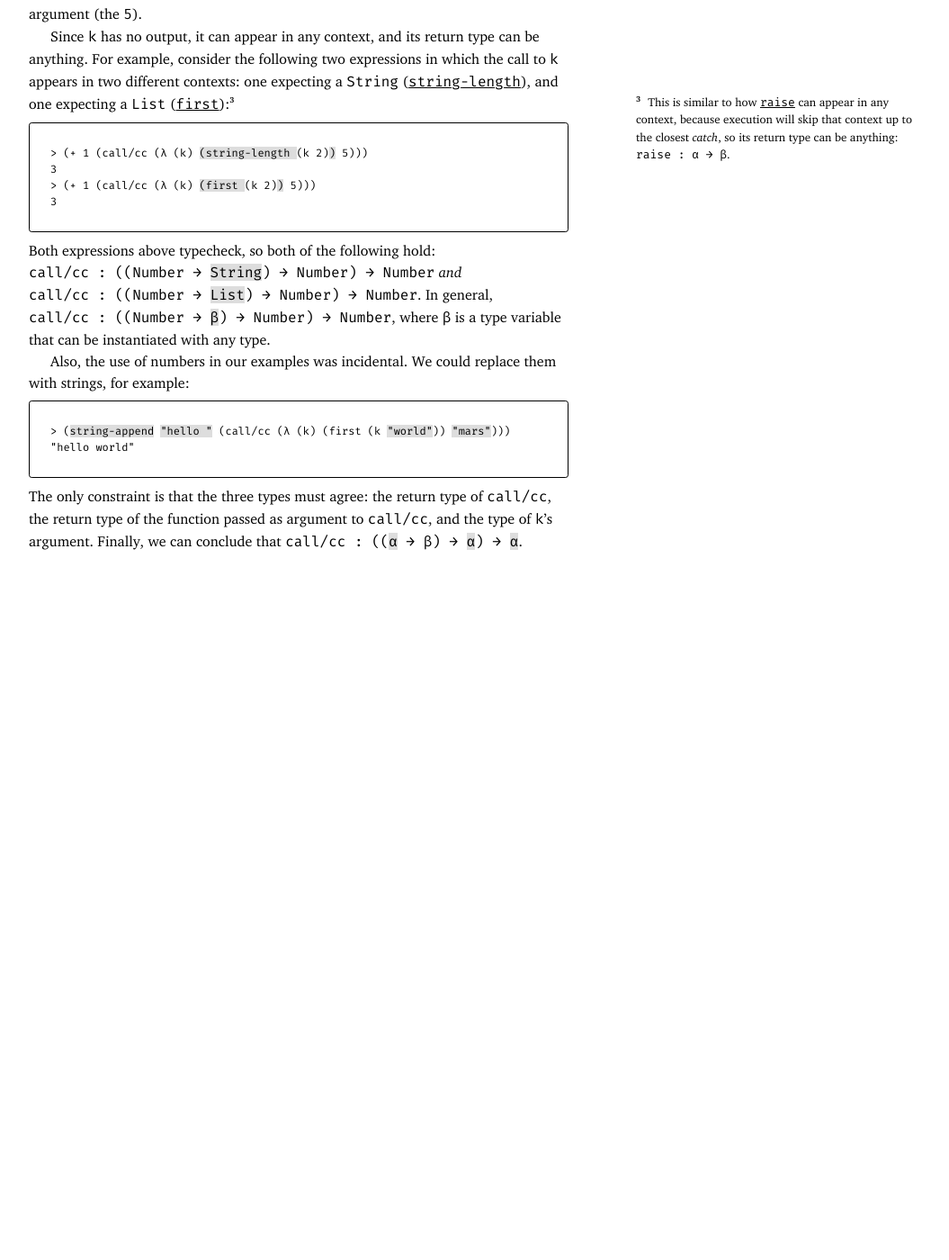
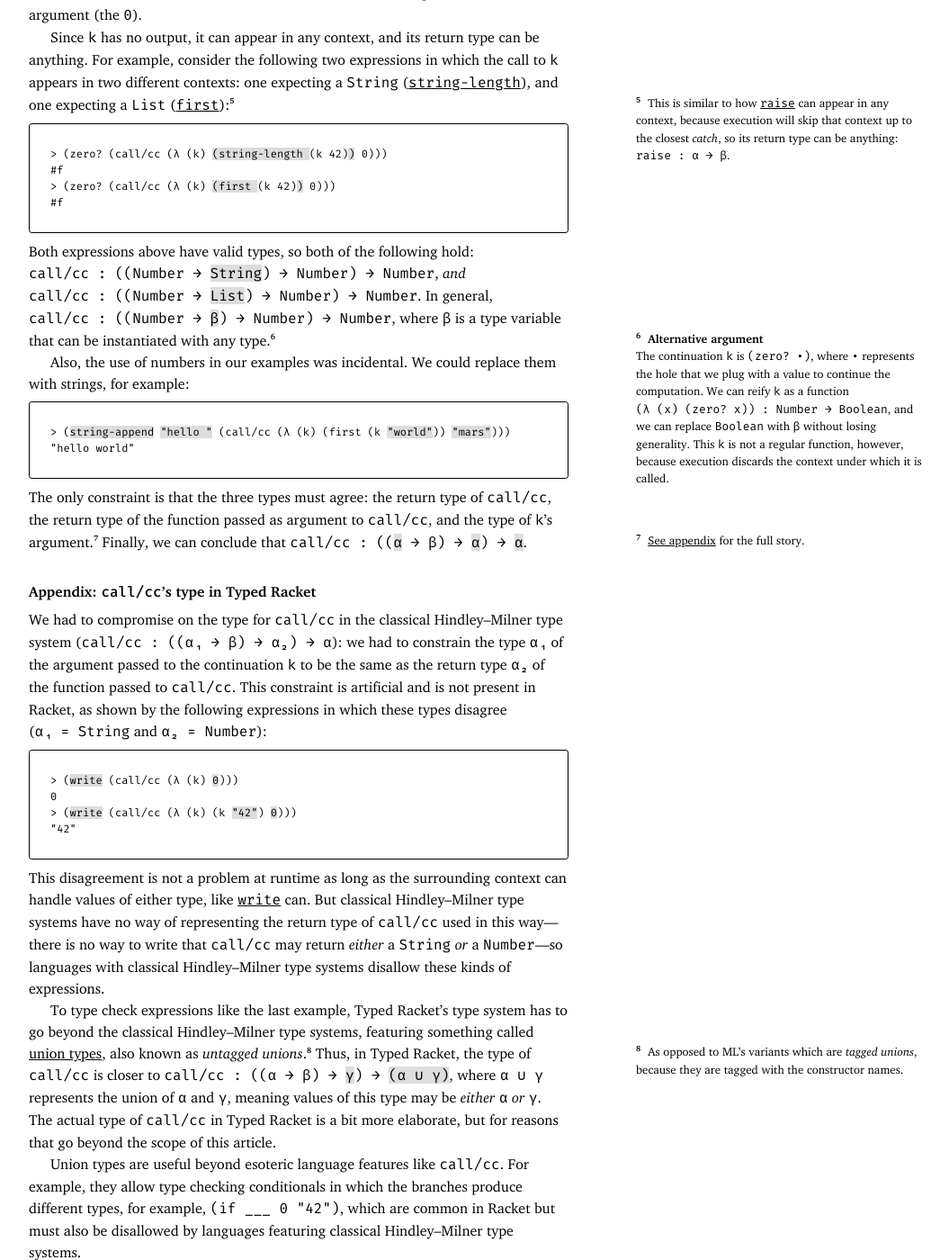
Before and after one commit to leafac/leafac.com, a Jekyll site: the page built from prose/understanding-the-type-of-call-cc/index.md, in a window 1280 px wide and 1400 px high, scrolled down 1412 px. Shown: the whole window at 90% size, without its empty margins (108-1163 px from the left). Built offline with Jekyll 4.4.1, drawn with Linux system fonts in a browser that asks for light colours; before the commit the page ends 2042 px from its top, so only the background shows below that; some of the changed text lies outside the part shown.

Commit message:
Revise call/cc

````diff
--- a/prose/understanding-the-type-of-call-cc/index.md
+++ b/prose/understanding-the-type-of-call-cc/index.md
@@ -8,53 +8,53 @@
 **Pre-requisites**: First-class continuations and `call/cc` (this article does not cover what they are, how they work, or why they are useful, only their type); and reading [Racket](https://www.racket-lang.org) code.
 </aside>
 
-The function [`call/cc`](https://docs.racket-lang.org/reference/cont.html#%28def._%28%28lib._racket%2Fprivate%2Fmore-scheme..rkt%29._call%2Fcc%29%29) (short for [`call-with-current-continuation`](https://docs.racket-lang.org/reference/cont.html#%28def._%28%28quote._~23~25kernel%29._call-with-current-continuation%29%29)) has type `call/cc : ((α → β) → α) → α`, where `α` and `β` are type variables that can be instantiated with any type. This type is interesting, particularly in [how it relates to logic](https://en.wikipedia.org/wiki/Call-with-current-continuation#Relation_to_non-constructive_logic), but like most topics surrounding first-class continuations, it is unintuitive. In this short article, we derive `call/cc`’s type step-by-step by using [Racket](https://www.racket-lang.org) expressions as examples.<label class="margin-note"><input type="checkbox"><span markdown="1">Racket is dynamically typed, but we can reason about static types with it. In [Typed Racket](https://docs.racket-lang.org/ts-guide/) the type of `call/cc` is a bit more elaborate, but for reasons that are beyond the scope of this article.</span></label>
+In classical Hindley–Milner type systems,<label class="margin-note"><input type="checkbox"><span markdown="1">For example, the core of the type systems in ML and Haskell.</span></label> the function [`call/cc`](https://docs.racket-lang.org/reference/cont.html#%28def._%28%28lib._racket%2Fprivate%2Fmore-scheme..rkt%29._call%2Fcc%29%29) (short for [`call-with-current-continuation`](https://docs.racket-lang.org/reference/cont.html#%28def._%28%28quote._~23~25kernel%29._call-with-current-continuation%29%29)) has type `call/cc : ((α → β) → α) → α`, where `α` and `β` are type variables that can be instantiated with any type. This type is interesting, particularly in [how it relates to logic](https://en.wikipedia.org/wiki/Call-with-current-continuation#Relation_to_non-constructive_logic), but like most topics surrounding first-class continuations, it is unintuitive. In this short article, we derive `call/cc`’s type step-by-step by using [Racket](https://www.racket-lang.org) expressions as examples.<label class="margin-note"><input type="checkbox"><span markdown="1">Racket is dynamically typed, but we can use it to reason about static types as well. In [Typed Racket](https://docs.racket-lang.org/ts-guide/) the type of `call/cc` is a bit more elaborate, [see appendix](#appendix-callccs-type-in-typedracket).</span></label>
 
 We start with a simple expression:
 
 ```racket
-> (+ 1 5)
-6
+> (zero? 0)
+#t
 ```
 
-We can surround the `5` in this expression with an use of `call/cc` without changing its output:
+We can surround the `0` in this expression with an use of `call/cc` without changing its output:
 
 <pre>
-> (+ 1 <mark>(call/cc (λ (k) </mark>5<mark>))</mark>)
-6
+> (zero? <mark>(call/cc (λ (k) </mark>0<mark>))</mark>)
+#t
 </pre>
 
 The meaning of the expression is preserved because `(call/cc (λ (k) e))` is the same as `e` when `e` does not reference `k`: `call/cc` calls `(λ (k) e)` with the current continuation as `k`, but `e` ignores it. This example reveals three parts of `call/cc`’s type:
 
 1. `call/cc` is being applied, so it is a function: `call/cc : ___ → ___`.<label class="margin-note"><input type="checkbox"><span markdown="1">The placeholders `___` represent parts of the type that we do not know yet.</span></label>
-2. `call/cc` returns `5`, a number, so <code>call/cc : ___ → <mark>Number</mark></code>.
-3. `call/cc` receives a function as argument, `(λ (k) 5) : ___ → Number`, so <code>call/cc : <mark>(___ → Number)</mark> → Number</code>.
+2. `call/cc` returns `0`, a number, so <code>call/cc : ___ → <mark>Number</mark></code>.
+3. `call/cc` receives a function as argument, `(λ (k) 0) : ___ → Number`, so <code>call/cc : <mark>(___ → Number)</mark> → Number</code>.
 
-To fill in the blank we need an expression that uses `k`. But we do not want to change the return type of the function passed as `call/cc`’s argument, so we use `k` before the `5`, for example:
+To fill in the blank we need an expression that uses `k`. But we do not want to change the return type of the function passed as `call/cc`’s argument, so we use `k` before the `0`, for example:
 
 <pre>
-> (+ 1 (call/cc (λ (k) <mark>(k 2)</mark> 5)))
-3
+> (zero? (call/cc (λ (k) <mark>(k 42)</mark> 0)))
+#f
 </pre>
 
-This changed the output from `6` to `3`, because `(k 2)` takes execution back to the outer addition, skipping over the remainder of the function passed as `call/cc`’s argument (the remainder being just the `5` in this case). This expression is equivalent to `(+ 1 2)`, and it reveals two other parts of `call/cc`’s type:
+This changed the output from `#t` to `#f`, because `(k 42)` takes execution back to the outer addition, skipping over the remainder of the function passed as `call/cc`’s argument (the remainder being just the `0` in this case). This expression is equivalent to `(zero? 42)`, and it reveals two other parts of `call/cc`’s type:
 
 1. `k` is being applied, so it is a function: <code>call/cc : (<mark>(___ → ___)</mark> → Number) → Number</code>.
 2. `k` is called with a number: <code>call/cc : ((<mark>Number</mark> → ___) → Number) → Number</code>.
-   It is not a coincidence that these three types agree (in our example, they are all `Number`): if `k` is called, then `call/cc` returns the argument to `k`, and if `k` is not called, then `call/cc` returns the same as the function that was passed to it.
+   It is not a coincidence that these three types agree (in our example, they are all `Number`): if `k` is called, then `call/cc` returns the argument to `k`, and if `k` is not called, then `call/cc` returns the same as the function that was passed to it.<label class="margin-note"><input type="checkbox"><span markdown="1">[See appendix](#appendix-callccs-type-in-typedracket) for the full story.</span></label>
 
-The final blank is `k`’s return type, and to fill it we have to explore how `k`’s output may be used. But `k` is not a regular function, it is a first-class continuation produced by `call/cc`. *A first-class continuation does not return; it has no output*. When we call `k`, execution resumes on the surrounding of the call to `call/cc` and never returns. For example, when we call `k` in the previous expression, execution resumes on the outer addition and never returns to the rest of the function that was passed as `call/cc`’s argument (the `5`).
+The final blank is `k`’s return type, and to fill it we have to explore how `k`’s output may be used. But `k` is not a regular function, it is a first-class continuation produced by `call/cc`. *A first-class continuation does not return; it has no output*. When we call `k`, execution resumes on the surrounding of the call to `call/cc` and never returns. For example, when we call `k` in the previous expression, execution resumes on the outer addition and never returns to the rest of the function that was passed as `call/cc`’s argument (the `0`).
 
 Since `k` has no output, it can appear in any context, and its return type can be anything. For example, consider the following two expressions in which the call to `k` appears in two different contexts: one expecting a `String` ([`string-length`](https://docs.racket-lang.org/reference/strings.html#%28def._%28%28quote._~23~25kernel%29._string-length%29%29)), and one expecting a `List` ([`first`](https://docs.racket-lang.org/reference/pairs.html#%28def._%28%28lib._racket%2Flist..rkt%29._first%29%29)):<label class="margin-note"><input type="checkbox"><span markdown="1">This is similar to how [`raise`](https://docs.racket-lang.org/reference/exns.html#%28def._%28%28quote._~23~25kernel%29._raise%29%29) can appear in any context, because execution will skip that context up to the closest *catch*, so its return type can be anything: `raise : α → β`.</span></label>
 
 <pre>
-> (+ 1 (call/cc (λ (k) <mark>(string-length </mark>(k 2)<mark>)</mark> 5)))
-3
-> (+ 1 (call/cc (λ (k) <mark>(first </mark>(k 2)<mark>)</mark> 5)))
-3
+> (zero? (call/cc (λ (k) <mark>(string-length </mark>(k 42)<mark>)</mark> 0)))
+#f
+> (zero? (call/cc (λ (k) <mark>(first </mark>(k 42)<mark>)</mark> 0)))
+#f
 </pre>
 
-Both expressions above typecheck, so both of the following hold: <code>call/cc : ((Number → <mark>String</mark>) → Number) → Number</code> *and* <code>call/cc : ((Number → <mark>List</mark>) → Number) → Number</code>. In general, <code>call/cc : ((Number → <mark>β</mark>) → Number) → Number</code>, where `β` is a type variable that can be instantiated with any type.
+Both expressions above have valid types, so both of the following hold: <code>call/cc : ((Number → <mark>String</mark>) → Number) → Number</code>, *and* <code>call/cc : ((Number → <mark>List</mark>) → Number) → Number</code>. In general, <code>call/cc : ((Number → <mark>β</mark>) → Number) → Number</code>, where `β` is a type variable that can be instantiated with any type.<label class="margin-note"><input type="checkbox"><span markdown="1">**Alternative argument**<br/>The continuation `k` is `(zero? •)`, where `•` represents the hole that we plug with a value to continue the computation. We can reify `k` as a function `(λ (x) (zero? x)) : Number → Boolean`, and we can replace `Boolean` with `β` without losing generality. This `k` is not a regular function, however, because execution discards the context under which it is called.</span></label>
 
 Also, the use of numbers in our examples was incidental. We could replace them with strings, for example:
 
@@ -63,5 +63,28 @@
 "hello world"
 </pre>
 
-The only constraint is that the three types must agree: the return type of `call/cc`, the return type of the function passed as argument to `call/cc`, and the type of `k`’s argument.
+The only constraint is that the three types must agree: the return type of `call/cc`, the return type of the function passed as argument to `call/cc`, and the type of `k`’s argument.<label class="margin-note"><input type="checkbox"><span markdown="1">[See appendix](#appendix-callccs-type-in-typedracket) for the full story.</span></label>
 Finally, we can conclude that <code>call/cc : ((<mark>α</mark> → β) → <mark>α</mark>) → <mark>α</mark></code>.
+
+Appendix: `call/cc`’s type in Typed Racket
+------------------------------------------
+
+We had to compromise on the type for `call/cc` in the classical Hindley–Milner type system (`call/cc : ((α₁ → β) → α₂) → α`): we had to constrain the type `α₁` of the argument passed to the continuation `k` to be the same as the return type `α₂` of the function passed to `call/cc`. This constraint is artificial and is not present in Racket, as shown by the following expressions in which these types disagree (`α₁ = String` and `α₂ = Number`):
+
+<pre>
+> (<mark>write</mark> (call/cc (λ (k) <mark>0</mark>)))
+0
+> (<mark>write</mark> (call/cc (λ (k) (k <mark>"42"</mark>) <mark>0</mark>)))
+"42"
+</pre>
+
+This disagreement is not a problem at runtime as long as the surrounding context can handle values of either type, like [`write`](https://docs.racket-lang.org/reference/Writing.html#%28def._%28%28quote._~23~25kernel%29._write%29%29) can. But classical Hindley–Milner type systems have no way of representing the return type of `call/cc` used in this way—there is no way to write that `call/cc` may return *either* a `String` *or* a `Number`—so languages with classical Hindley–Milner type systems disallow these kinds of expressions.
+
+To type check expressions like the last example, Typed Racket’s type system has to go beyond the classical Hindley–Milner type systems, featuring something called [union types](https://docs.racket-lang.org/ts-guide/types.html#%28part._.Union_.Types%29), also known as *untagged unions*.<label class="margin-note"><input type="checkbox"><span markdown="1">As opposed to ML’s variants which are *tagged unions*, because they are tagged with the constructor names.</span></label> Thus, in Typed Racket, the type of `call/cc` is closer to <code>call/cc : ((α → β) → <mark>γ</mark>) → <mark>(α ∪ γ)</mark></code>, where `α ∪ γ` represents the union of `α` and `γ`, meaning values of this type may be *either* `α` *or* `γ`. The actual type of `call/cc` in Typed Racket is a bit more elaborate, but for reasons that go beyond the scope of this article.
+
+Union types are useful beyond esoteric language features like `call/cc`. For example, they allow type checking conditionals in which the branches produce different types, for example, `(if ___ 0 "42")`, which are common in Racket but must also be disallowed by languages featuring classical Hindley–Milner type systems.
+
+Acknowledgements
+----------------
+
+I thank the following people for their comments and suggestions: Scott Smith, Sorawee Porncharoenwase, Dario Hamidi and A. B. McLin.
````
